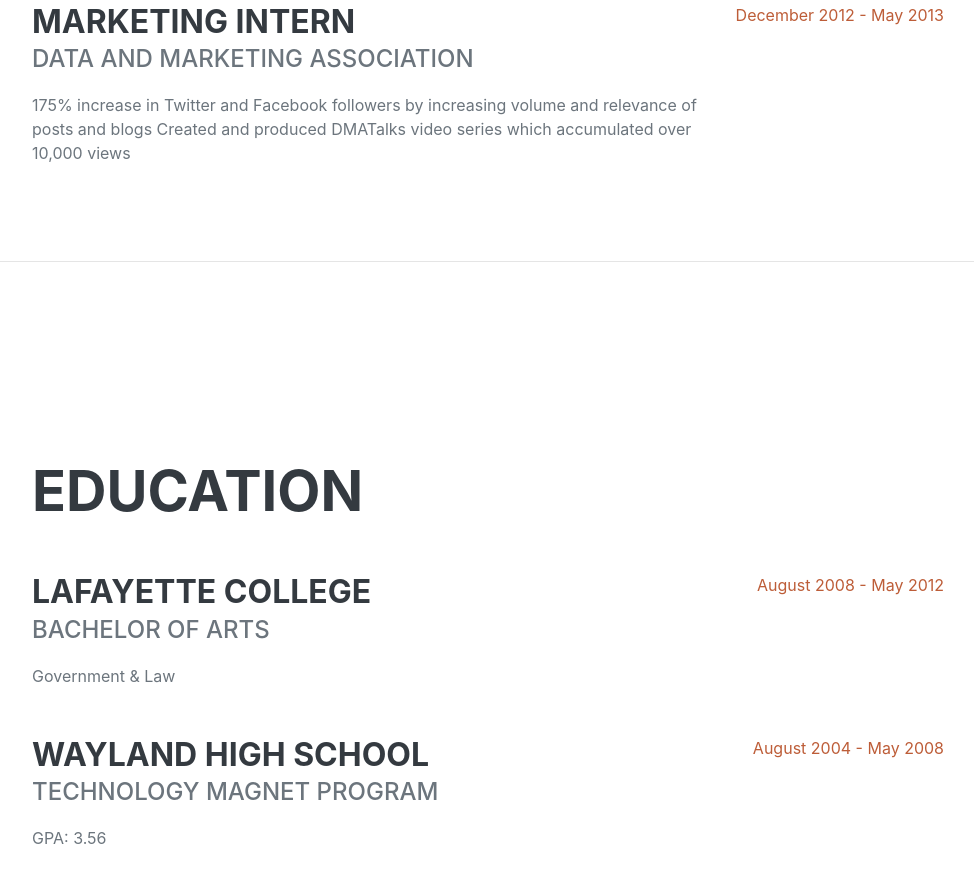
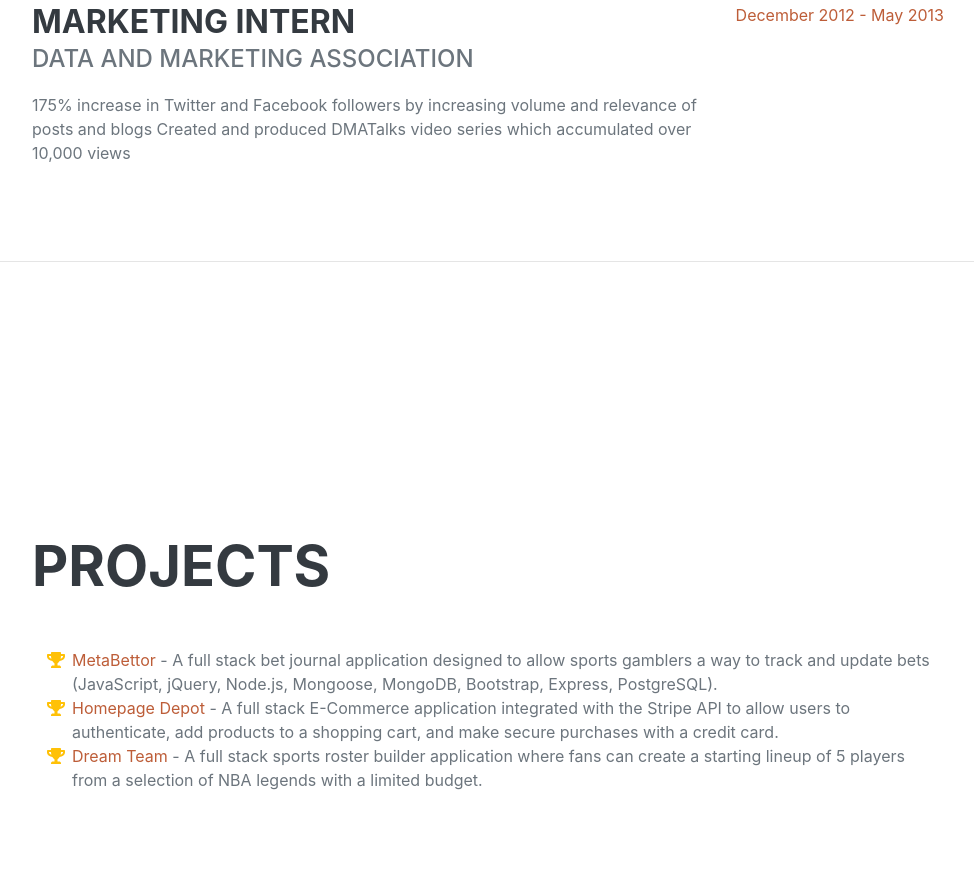
Before and after one commit to greenemax/maxgreene, a website: page index.html in a window 1280 px wide. Shown: the part 1923-2797 px from the top of the page, without its empty margins (288-1262 px from the left). Drawn offline with nearby package versions, Linux system fonts and the light colour scheme; a web font is replaced by a local one.

Commit message:
updated styling

```diff
--- a/index.html
+++ b/index.html
@@ -27,10 +27,10 @@
                 <ul class="navbar-nav">
                     <li class="nav-item"><a class="nav-link js-scroll-trigger" href="#about">About</a></li>
                     <li class="nav-item"><a class="nav-link js-scroll-trigger" href="#experience">Experience</a></li>
+                    <li class="nav-item"><a class="nav-link js-scroll-trigger" href="#projects">Projects</a></li>
+                    <li class="nav-item"><a class="nav-link js-scroll-trigger" href="#skills">Skills</a></li>
                     <li class="nav-item"><a class="nav-link js-scroll-trigger" href="#education">Education</a></li>
-                    <li class="nav-item"><a class="nav-link js-scroll-trigger" href="#skills">Skills</a></li>
                     <li class="nav-item"><a class="nav-link js-scroll-trigger" href="#interests">Interests</a></li>
-                    <li class="nav-item"><a class="nav-link js-scroll-trigger" href="#awards">Awards</a></li>
                 </ul>
             </div>
         </nav>
@@ -113,6 +113,26 @@ Created and produced DMATalks video series which accumulated over 10,000 views
                 </div>
             </section>
             <hr class="m-0" />
+            <!-- Projects-->
+            <section class="resume-section" id="projects">
+                <div class="resume-section-content">
+                    <h2 class="mb-5">Projects</h2>
+                    <ul class="fa-ul mb-0">
+                        <li>
+                            <span class="fa-li"><i class="fas fa-trophy text-warning"></i></span>
+                            <a href="https://greenemax.github.io/meta-bettor-client/">MetaBettor</a> - A full stack bet journal application designed to allow sports gamblers a way to track and update bets (JavaScript, jQuery, Node.js, Mongoose, MongoDB, Bootstrap, Express, PostgreSQL).
+                        </li>
+                        <li>
+                            <span class="fa-li"><i class="fas fa-trophy text-warning"></i></span>
+                            <a href="https://the-da-vinci-coders.github.io/E-Commerce-Client/">Homepage Depot</a> - A full stack E-Commerce application integrated with the Stripe API to allow users to authenticate, add products to a shopping cart, and make secure purchases with a credit card.
+                        </li>
+                        <li>
+                            <span class="fa-li"><i class="fas fa-trophy text-warning"></i></span>
+                            <a href="https://greenemax.github.io/team_picker_client/">Dream Team</a> - A full stack sports roster builder application where fans can create a starting lineup of 5 players from a selection of NBA legends with a limited budget.
+                        </li>
+                    </ul>
+                </div>
+            </section>
             <!-- Education-->
             <section class="resume-section" id="education">
                 <div class="resume-section-content">
@@ -128,8 +148,6 @@ Created and produced DMATalks video series which accumulated over 10,000 views
                     <div class="d-flex flex-column flex-md-row justify-content-between">
                         <div class="flex-grow-1">
                             <h3 class="mb-0">Wayland High School</h3>
-                            <div class="subheading mb-3">Technology Magnet Program</div>
-                            <p>GPA: 3.56</p>
                         </div>
                         <div class="flex-shrink-0"><span class="text-primary">August 2004 - May 2008</span></div>
                     </div>
@@ -186,18 +204,6 @@ Created and produced DMATalks video series which accumulated over 10,000 views
                 </div>
             </section>
             <hr class="m-0" />
-            <!-- Awards-->
-            <section class="resume-section" id="awards">
-                <div class="resume-section-content">
-                    <h2 class="mb-5">Awards & Certifications</h2>
-                    <ul class="fa-ul mb-0">
-                        <li>
-                            <span class="fa-li"><i class="fas fa-trophy text-warning"></i></span>
-                            General Assembly Software Engineering Immersive Certification
-                        </li>
-                    </ul>
-                </div>
-            </section>
         </div>
         <!-- Bootstrap core JS-->
         <script src="https://cdnjs.cloudflare.com/ajax/libs/jquery/3.5.1/jquery.min.js"></script>
```
